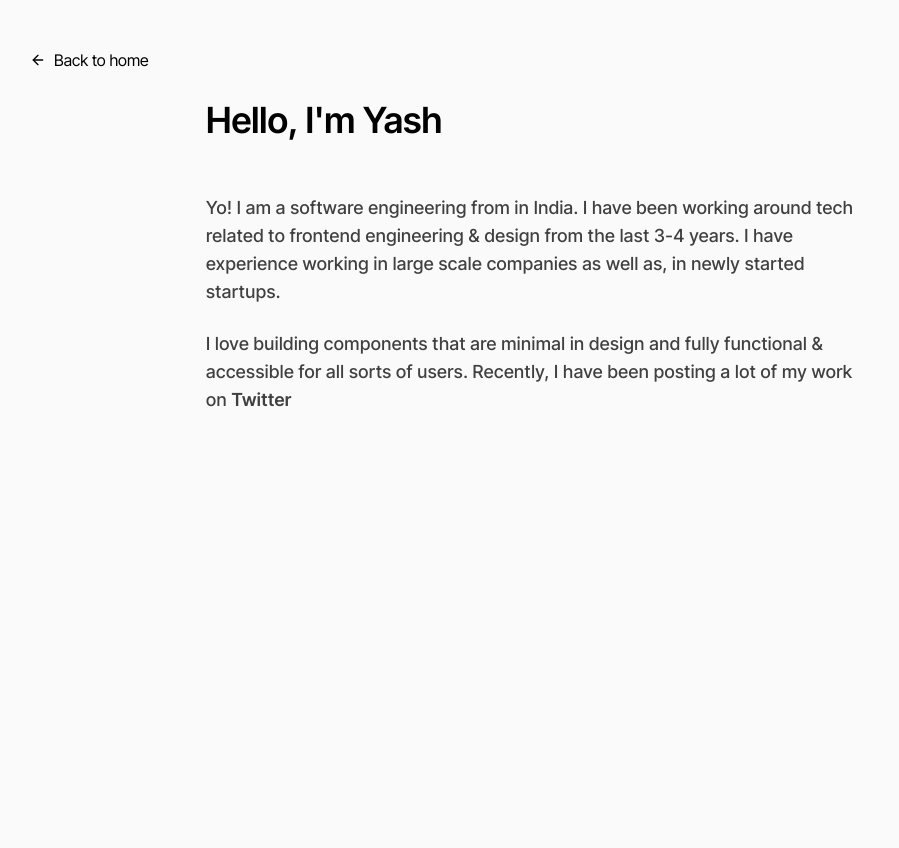
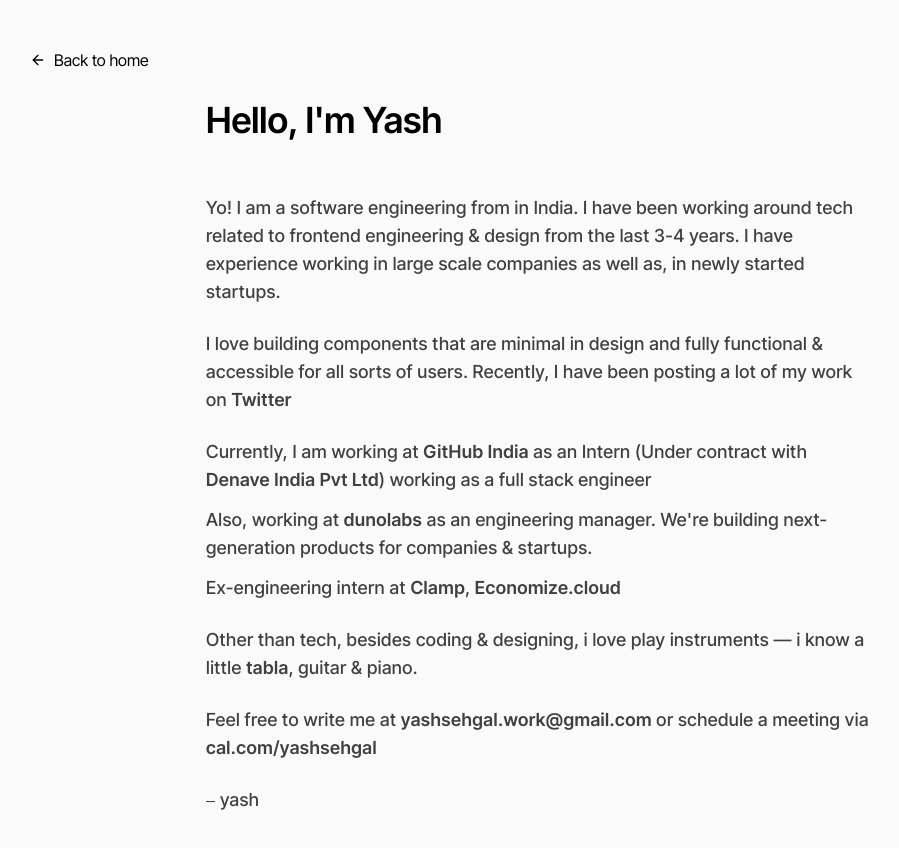
Before and after one commit to yashsehgal/personal-website, a Next.js app: page /hello in a window 1280 px wide. Shown: the top 848 px of the page, without its empty margins (34-933 px from the left). Before the commit the page ends 800 px from the top, so only its background shows below. Built offline with nearby package versions, Linux system fonts and the light colour scheme.

Commit message:
work content added / with about me page

```diff
--- a/data/projects.tsx
+++ b/data/projects.tsx
@@ -29,7 +29,7 @@ export const ProjectArchiveData: Array<ProjectArchiveType> = [
       <>
         Creating a short hand feature just like{' '}
         <Anchor href='https://peerlist.io' className='font-medium'>
-          peerlist.io 💚
+          peerlist.io
         </Anchor>
       </>
     ),
--- a/pages/hello.tsx
+++ b/pages/hello.tsx
@@ -20,12 +20,12 @@ const Hello: React.FunctionComponent = () => {
         >
           <Wrapper>
             <Text size='large'>
-              Yo! I am a software engineering from
-              in India. I have been working around tech
-              related to frontend engineering & design from
-              the last 3-4 years. I have experience working
-              in large scale companies as well as, in newly
-              started startups.
+              Yo! I am a software engineering from in India.
+              I have been working around tech related to
+              frontend engineering & design from the last
+              3-4 years. I have experience working in large
+              scale companies as well as, in newly started
+              startups.
             </Text>
           </Wrapper>
           <Wrapper>
@@ -34,10 +34,98 @@ const Hello: React.FunctionComponent = () => {
               design and fully functional & accessible for
               all sorts of users. Recently, I have been
               posting a lot of my work on{' '}
-              <Anchor href='https://twitter.com/yashsehgaldev' className='font-semibold'>
+              <Anchor
+                href='https://twitter.com/yashsehgaldev'
+                className='font-semibold'
+              >
                 Twitter
               </Anchor>
             </Text>
+          </Wrapper>
+          <Wrapper className='grid grid-cols-1 gap-3'>
+            <Text size='large'>
+              Currently, I am working at{' '}
+              <Anchor
+                href='https://github.com/home'
+                className='font-semibold'
+              >
+                GitHub India
+              </Anchor>{' '}
+              as an Intern (Under contract with{' '}
+              <Anchor
+                href='https://denave.com'
+                className='font-semibold'
+                target='_blank'
+              >
+                Denave India Pvt Ltd
+              </Anchor>
+              ) working as a full stack engineer
+            </Text>
+            <Text size='large'>
+              Also, working at{' '}
+              <Anchor
+                href='https://dunolabs.com'
+                className='font-semibold'
+              >
+                dunolabs
+              </Anchor>{' '}
+              as an engineering manager. We're building
+              next-generation products for companies &
+              startups.
+            </Text>
+            <Text size='large'>
+              Ex-engineering intern at{' '}
+              <Anchor
+                href='https://joinclamp.com'
+                className='font-semibold'
+              >
+                Clamp
+              </Anchor>
+              {', '}
+              <Anchor
+                href='https://economize.cloud/'
+                className='font-semibold'
+              >
+                Economize.cloud
+              </Anchor>
+            </Text>
+          </Wrapper>
+          <Wrapper>
+            <Text size='large'>
+              Other than tech, besides coding & designing, i
+              love play instruments — i know a little{' '}
+              <Anchor
+                href='https://en.wikipedia.org/wiki/Tabla'
+                target='_blank'
+                className='font-semibold'
+              >
+                tabla
+              </Anchor>
+              , guitar & piano.
+            </Text>
+          </Wrapper>
+          <Wrapper>
+            <Text size='large'>
+              Feel free to write me at{' '}
+              <Anchor
+                href='mailto:yashsehgal.work@gmail.com'
+                target='_blank'
+                className='font-semibold'
+              >
+                {'yashsehgal.work@gmail.com'}
+              </Anchor>{' '}
+              or schedule a meeting via{' '}
+              <Anchor
+                href='https://cal.com/yashsehgal'
+                target='_blank'
+                className='font-semibold'
+              >
+                cal.com/yashsehgal
+              </Anchor>
+            </Text>
+          </Wrapper>
+          <Wrapper>
+            <Text size='large'>{'⎯ yash'}</Text>
           </Wrapper>
         </Section>
       </ViewContainer>
```
